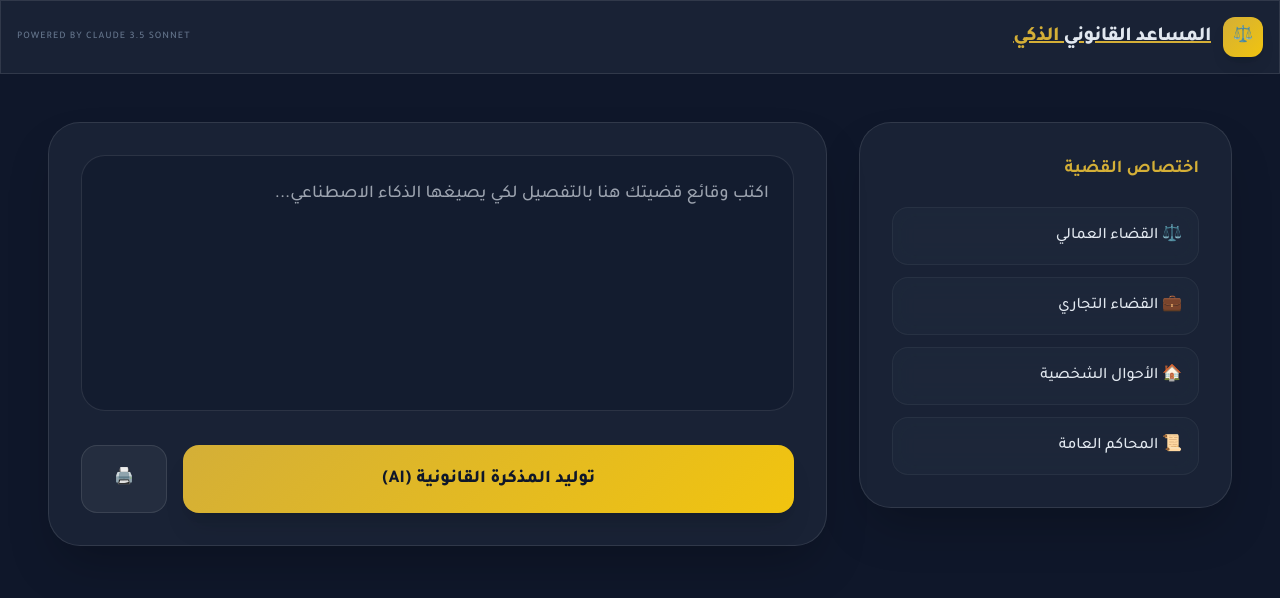
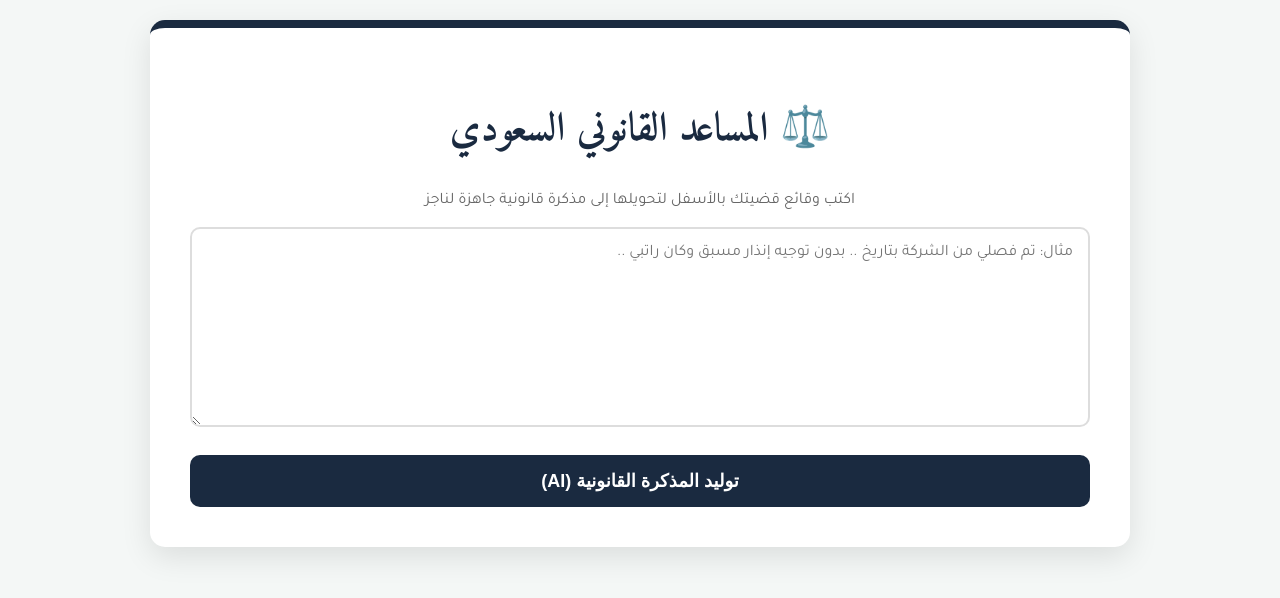
Before and after one commit to anaspppp6-source/saudi-legal-assistant, a website: page index.html in a window 1280 px wide. Drawn offline with nearby package versions, Linux system fonts and the light colour scheme.

Commit message:
Update index.html

```diff
--- a/index.html
+++ b/index.html
@@ -3,112 +3,89 @@
 <head>
     <meta charset="UTF-8">
     <meta name="viewport" content="width=device-width, initial-scale=1.0">
-    <title>منصة المساعد القانوني السعودي الذكي</title>
-    <script src="https://cdn.tailwindcss.com"></script>
-    <link href="https://fonts.googleapis.com/css2?family=Tajawal:wght@300;500;700;800&display=swap" rel="stylesheet">
+    <title>المستشار القانوني الذكي</title>
+    <link href="https://fonts.googleapis.com/css2?family=Amiri:wght@400;700&family=Tajawal:wght@400;700&display=swap" rel="stylesheet">
     <style>
-        body { font-family: 'Tajawal', sans-serif; background: #0f172a; scroll-behavior: smooth; }
-        .glass-effect { background: rgba(30, 41, 59, 0.7); backdrop-filter: blur(12px); border: 1px solid rgba(255, 255, 255, 0.1); }
-        .gold-gradient { background: linear-gradient(135deg, #d4af37 0%, #f1c40f 100%); }
-        .text-gold { color: #d4af37; }
-        .active-category { border: 2px solid #d4af37 !important; background: rgba(212, 175, 55, 0.1) !important; color: #d4af37 !important; }
-        @media print { .no-print { display: none; } body { background: white; color: black; } }
+        :root {
+            --primary: #1a2a40; /* كحلي ملكي */
+            --gold: #c5a059;    /* ذهبي مطفي */
+            --bg: #f4f7f6;
+        }
+        body {
+            font-family: 'Tajawal', sans-serif;
+            background-color: var(--bg);
+            margin: 0; padding: 20px;
+        }
+        .container {
+            max-width: 900px;
+            margin: auto;
+            background: white;
+            padding: 40px;
+            border-radius: 15px;
+            box-shadow: 0 10px 30px rgba(0,0,0,0.1);
+            border-top: 8px solid var(--primary);
+        }
+        h1 { color: var(--primary); text-align: center; font-family: 'Amiri', serif; font-size: 2.5em; }
+        textarea {
+            width: 100%; height: 200px; padding: 15px;
+            border: 2px solid #ddd; border-radius: 10px;
+            font-size: 16px; font-family: 'Tajawal'; box-sizing: border-box;
+        }
+        button {
+            width: 100%; background: var(--primary); color: white;
+            padding: 15px; border: none; border-radius: 10px;
+            font-size: 18px; cursor: pointer; margin-top: 20px;
+            transition: 0.3s; font-weight: bold;
+        }
+        button:hover { background: var(--gold); }
+        #result {
+            margin-top: 30px; padding: 25px;
+            background: #fff; border: 1px solid #c5a059;
+            border-radius: 10px; white-space: pre-wrap;
+            font-family: 'Amiri', serif; font-size: 1.2em; line-height: 1.8;
+            color: #333; display: none;
+        }
+        .loading { text-align: center; display: none; color: var(--gold); font-weight: bold; }
     </style>
 </head>
-<body class="text-slate-200">
+<body>
+    <div class="container">
+        <h1>⚖️ المساعد القانوني السعودي</h1>
+        <p style="text-align: center; color: #666;">اكتب وقائع قضيتك بالأسفل لتحويلها إلى مذكرة قانونية جاهزة لناجز</p>
 
-    <nav class="no-print border-b border-white/10 p-4 glass-effect sticky top-0 z-50">
-        <div class="max-w-7xl mx-auto flex justify-between items-center">
-            <div class="flex items-center gap-3">
-                <div class="w-10 h-10 gold-gradient rounded-xl flex items-center justify-center text-slate-900 shadow-lg">⚖️</div>
-                <span class="text-xl font-extrabold tracking-tight underline decoration-[#d4af37]">المساعد القانوني <span class="text-gold">الذكي</span></span>
-            </div>
-            <div class="text-[10px] text-slate-500 uppercase tracking-widest">Powered by Claude 3.5 Sonnet</div>
-        </div>
-    </nav>
+        <textarea id="prompt" placeholder="مثال: تم فصلي من الشركة بتاريخ .. بدون توجيه إنذار مسبق وكان راتبي .." ></textarea>
 
-    <main class="max-w-7xl mx-auto p-6 lg:p-12 grid grid-cols-1 lg:grid-cols-12 gap-8">
+        <button onclick="generate()">توليد المذكرة القانونية (AI)</button>
 
-        <aside class="lg:col-span-4 space-y-6 no-print">
-            <div class="glass-effect p-8 rounded-[2rem] border-gold shadow-2xl">
-                <h2 class="text-gold font-bold text-lg mb-6 flex items-center gap-2">اختصاص القضية</h2>
-                <div class="grid grid-cols-1 gap-3">
-                    <button onclick="selectType('عمالية', this)" class="cat-btn w-full text-right p-4 rounded-2xl glass-effect border border-white/5 hover:border-gold transition-all">⚖️ القضاء العمالي</button>
-                    <button onclick="selectType('تجارية', this)" class="cat-btn w-full text-right p-4 rounded-2xl glass-effect border border-white/5 hover:border-gold transition-all">💼 القضاء التجاري</button>
-                    <button onclick="selectType('أحوال شخصية', this)" class="cat-btn w-full text-right p-4 rounded-2xl glass-effect border border-white/5 hover:border-gold transition-all">🏠 الأحوال الشخصية</button>
-                    <button onclick="selectType('عامة/حقوقية', this)" class="cat-btn w-full text-right p-4 rounded-2xl glass-effect border border-white/5 hover:border-gold transition-all">📜 المحاكم العامة</button>
-                </div>
-            </div>
-        </aside>
-
-        <section class="lg:col-span-8 space-y-8">
-            <div class="glass-effect p-8 rounded-[2rem] shadow-2xl relative">
-                <textarea id="caseInput"
-                    class="w-full bg-slate-900/50 rounded-3xl p-6 text-lg text-white border border-white/10 outline-none focus:border-gold transition-all h-64 resize-none"
-                    placeholder="اكتب وقائع قضيتك هنا بالتفصيل لكي يصيغها الذكاء الاصطناعي..."></textarea>
-
-                <div class="mt-6 flex gap-4 no-print">
-                    <button onclick="generateLegalText()" id="submitBtn" class="flex-1 gold-gradient text-slate-900 font-extrabold py-5 rounded-2xl shadow-xl hover:scale-[1.01] transition-all text-lg">
-                        توليد المذكرة القانونية (AI)
-                    </button>
-                    <button onclick="window.print()" class="bg-white/5 px-8 rounded-2xl border border-white/10 transition-all">🖨️</button>
-                </div>
-            </div>
-
-            <div id="resultCard" class="hidden glass-effect rounded-[2rem] border-gold overflow-hidden transition-all duration-500">
-                <div class="bg-gold/10 p-4 border-b border-gold/20 flex justify-between items-center no-print">
-                    <span class="text-gold font-bold text-sm italic">تم التوليد فورياً بواسطة الذكاء الاصطناعي</span>
-                    <button onclick="copyDoc()" class="text-xs bg-gold text-slate-900 px-4 py-2 rounded-full font-bold">نسخ النص</button>
-                </div>
-                <div id="docContent" class="p-10 text-slate-100 text-lg leading-[2.2] text-justify whitespace-pre-wrap font-light italic text-gray-300">
-                    </div>
-            </div>
-        </section>
-    </main>
+        <div id="loader" class="loading">⏳ جاري صياغة المذكرة بأيدي خيرة الخبراء...</div>
+        <div id="result"></div>
+    </div>
 
     <script>
-        let selectedType = "";
+        async function generate() {
+            const prompt = document.getElementById('prompt').value;
+            const resultDiv = document.getElementById('result');
+            const loader = document.getElementById('loader');
 
-        function selectType(type, btn) {
-            selectedType = type;
-            document.querySelectorAll('.cat-btn').forEach(b => b.classList.remove('active-category'));
-            btn.classList.add('active-category');
-        }
+            if(!prompt) return alert("الرجاء كتابة تفاصيل القضية");
 
-        async function generateLegalText() {
-            const input = document.getElementById('caseInput').value;
-            const content = document.getElementById('docContent');
-            const card = document.getElementById('resultCard');
-            const btn = document.getElementById('submitBtn');
-
-            if(!selectedType) return alert("اختر نوع القضية أولاً من القائمة الجانبية");
-            if(!input) return alert("اكتب تفاصيل القضية أولاً");
-
-            btn.disabled = true;
-            btn.innerText = "جاري الاتصال بـ Claude AI...";
-            card.classList.remove('hidden');
-            content.innerText = "جاري التحليل والصياغة القانونية... فضلاً انتظر ثوانٍ";
+            loader.style.display = "block";
+            resultDiv.style.display = "none";
 
             try {
                 const response = await fetch('/api/generate', {
                     method: 'POST',
                     headers: { 'Content-Type': 'application/json' },
-                    body: JSON.stringify({ prompt: `نوع القضية: ${selectedType}. الوقائع: ${input}` }),
+                    body: JSON.stringify({ prompt })
                 });
-
                 const data = await response.json();
-                content.innerText = data.result || "حدث خطأ في النظام.";
-            } catch (error) {
-                content.innerText = "خطأ في الاتصال. تأكد من إضافة المفتاح السري في إعدادات Vercel.";
+                resultDiv.innerText = data.result;
+                resultDiv.style.display = "block";
+            } catch (e) {
+                alert("حدث خطأ في النظام");
             } finally {
-                btn.disabled = false;
-                btn.innerText = "توليد المذكرة القانونية (AI)";
+                loader.style.display = "none";
             }
-        }
-
-        function copyDoc() {
-            navigator.clipboard.writeText(document.getElementById('docContent').innerText);
-            alert("تم نسخ النص!");
         }
     </script>
 </body>
```
